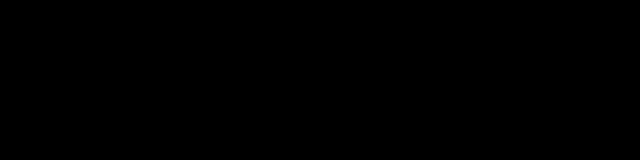
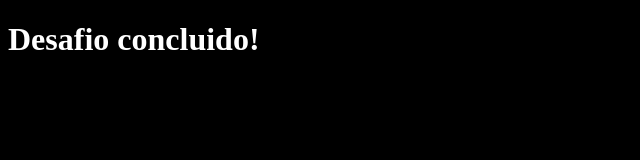
Before and after one commit to deyve853/revisaofrontend, a plain HTML site: page F.html in a window 1280 px wide. Shown: the whole page, without its empty margins (0-640 px from the left). Drawn offline with Linux system fonts and the light colour scheme.

Commit message:
Update F.html

```diff
--- a/F.html
+++ b/F.html
@@ -9,9 +9,9 @@
 </head>
 
 <body class = "fundo" style="background-color: black;">
-    <h1 style="color:white;"></h1>
+    <h1 style="color:white;">Desafio concluido!</h1>
 
-    <div title="404">Quiz concluido!</div>
+
 
 </body>
 
```
